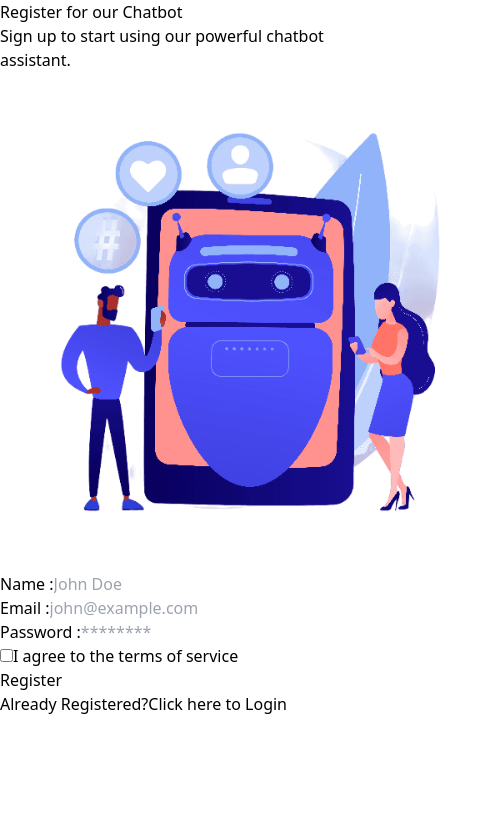
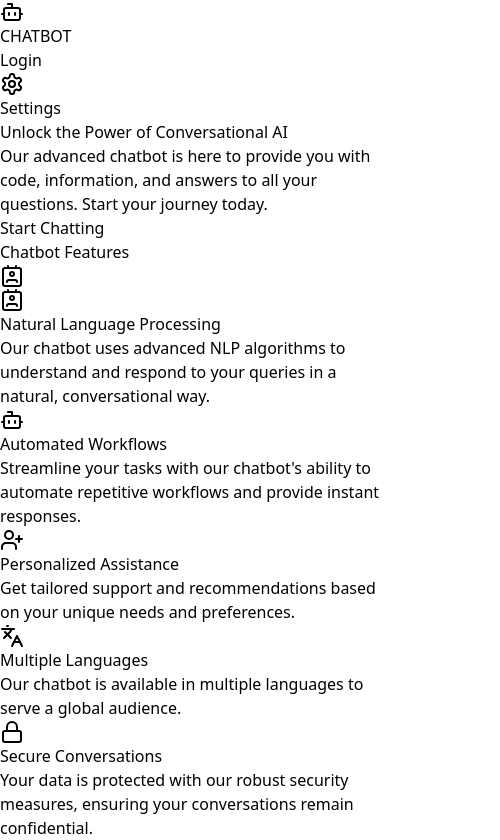
Before and after one commit to omkarmaske160/chatbotUI, a React (Vite) app: page / in a window 390 px wide. Shown: the top 840 px of the page, 500 px wide, since content can reach past the window. Built offline with nearby package versions, Linux system fonts and the light colour scheme.

Commit message:
responsive register page

```diff
--- a/src/App.jsx
+++ b/src/App.jsx
@@ -1,11 +1,17 @@
 import React from 'react'
 import LandingPage from './page/LandingPage'
 import Register from './components/Register'
+import { BrowserRouter, Route, Routes } from 'react-router-dom'
 
 const App = () => {
   return <>
-    {/* <LandingPage /> */}
-    <Register />
+    <BrowserRouter>
+      <Routes>
+        <Route path='/' element={<LandingPage />} />
+        <Route path='/register' element={<Register />} />
+        <Route path='*' element={<h1>Page Not Found</h1>} />
+      </Routes>
+    </BrowserRouter>
   </>
 }
 
--- a/src/components/Navbar.jsx
+++ b/src/components/Navbar.jsx
@@ -1,4 +1,5 @@
 import React from 'react'
+import { Link } from 'react-router-dom'
 
 const Navbar = () => {
     return <>
@@ -8,12 +9,10 @@ const Navbar = () => {
                 <span className=" text-white text-lg">CHATBOT</span>
             </a>
             <div className="flex items-center space-x-4">
-                <a href="#" className="text-sm font-medium hover:text-gray-400" prefetch={false}>
+                <Link to="/register" className="text-sm font-medium hover:text-gray-400" prefetch={false}>
                     Login
-                </a>
-                <a href="#" className="text-sm font-medium hover:text-gray-400" prefetch={false}>
-                    Register
-                </a>
+                </Link>
+
                 <a href="#" className="text-sm font-medium hover:text-gray-400" prefetch={false}>
                     <SettingsIcon className="h-5 w-5 text-white" />
                     <span className="sr-only">Settings</span>
--- a/src/components/Register.jsx
+++ b/src/components/Register.jsx
@@ -1,5 +1,6 @@
 import React, { useState } from 'react';
 import { motion, useAnimation } from 'framer-motion';
+import Navbar from './Navbar';
 
 const Register = () => {
     const [isRegister, setIsRegister] = useState(true);
@@ -56,21 +57,22 @@ const Register = () => {
     };
 
     return (
-        <div className='bg-slate-800 h-screen flex flex-col items-center justify-center'>
-            <div className="space-y-1 flex flex-col items-center mt-10">
-                <h1 className="text-[45px] font-bold text-white">
+        <div className='bg-slate-800 h-screen  w-full  flex flex-col items-center justify-center'>
+
+            <div className="space-y-1 flex flex-col items-center justify-center mt-10">
+                <h1 className="text-[45px] text-center font-bold text-white">
                     {isRegister ? 'Register for our Chatbot' : 'Login to your Account'}
                 </h1>
-                <p className="text-muted-foreground text-lg text-slate-200">
+                <p className="text-muted-foreground text-center text-lg text-slate-200">
                     {isRegister ? 'Sign up to start using our powerful chatbot assistant.' : 'Sign in to continue.'}
                 </p>
             </div>
             <motion.div
-                className="flex flex-col md:flex-row gap-8 items-center justify-center mx-auto max-w-7xl py-12 -mt-10"
+                className="flex flex-col md:flex-row gap-8 items-center justify-center max-w-7xl py-16 md:py-8 -mt-10"
                 animate={controls}
             >
-                <div className="flex flex-col items-center justify-center text-center">
-                    <div style={{ width: '500px', height: '500px' }}>
+                <div className="md:flex flex-col hidden items-center justify-center text-center">
+                    <div style={{}}>
                         <img
                             src="./chatbot.png"
                             alt="Chatbot"
@@ -154,7 +156,7 @@ const Register = () => {
                             )}
                         </div>
                         <div>
-                            <button type="submit" className="w-full mt-5 bg-slate-600 hover:bg-slate-500 duration-200 transition-all text-lg text-white py-2 rounded-lg">
+                            <button type="submit" className="w-full mt-10 bg-slate-600 hover:bg-slate-500 duration-200 transition-all text-lg text-white py-2 rounded-lg">
                                 {isRegister ? 'Register' : 'Login'}
                             </button>
                             <p className='text-center text-slate-300 mt-1'>
```
